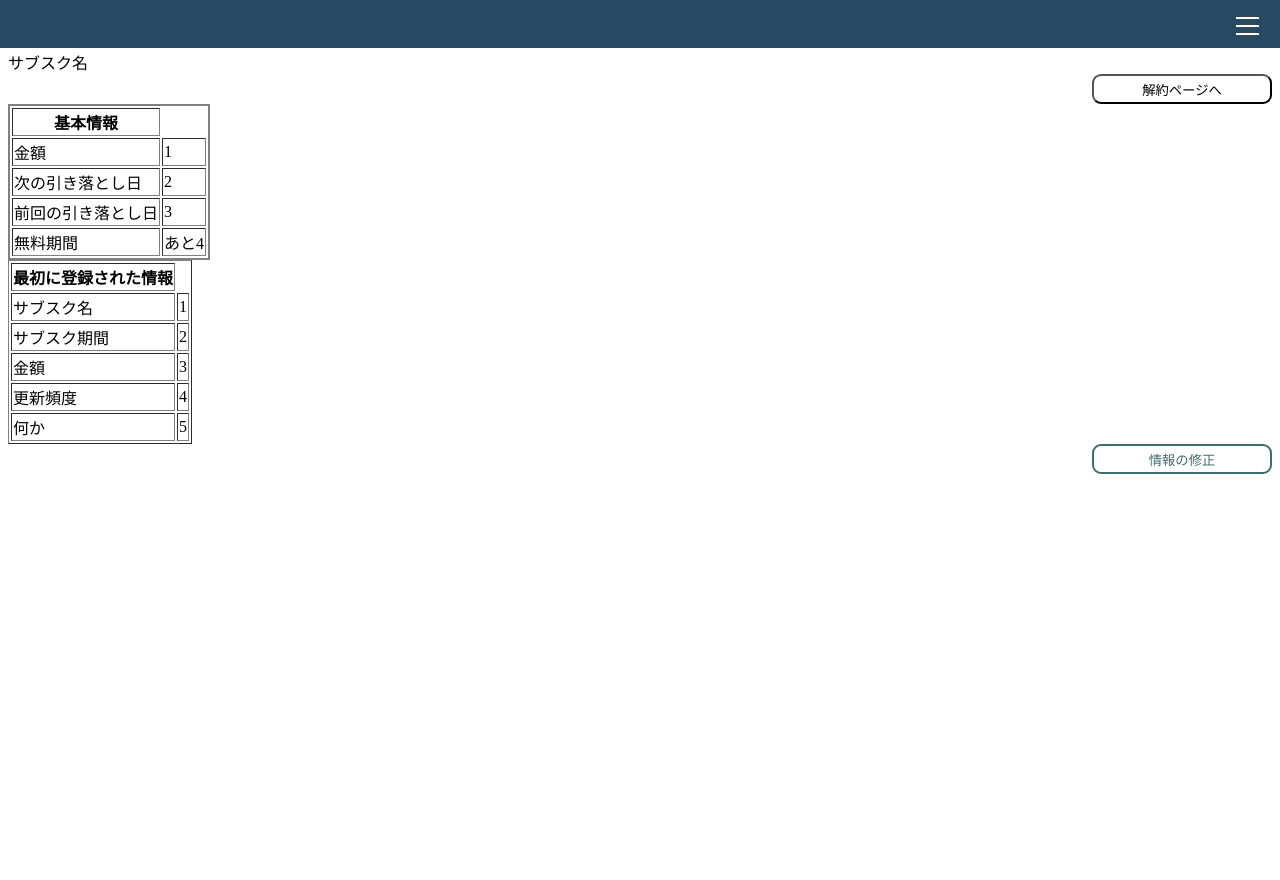
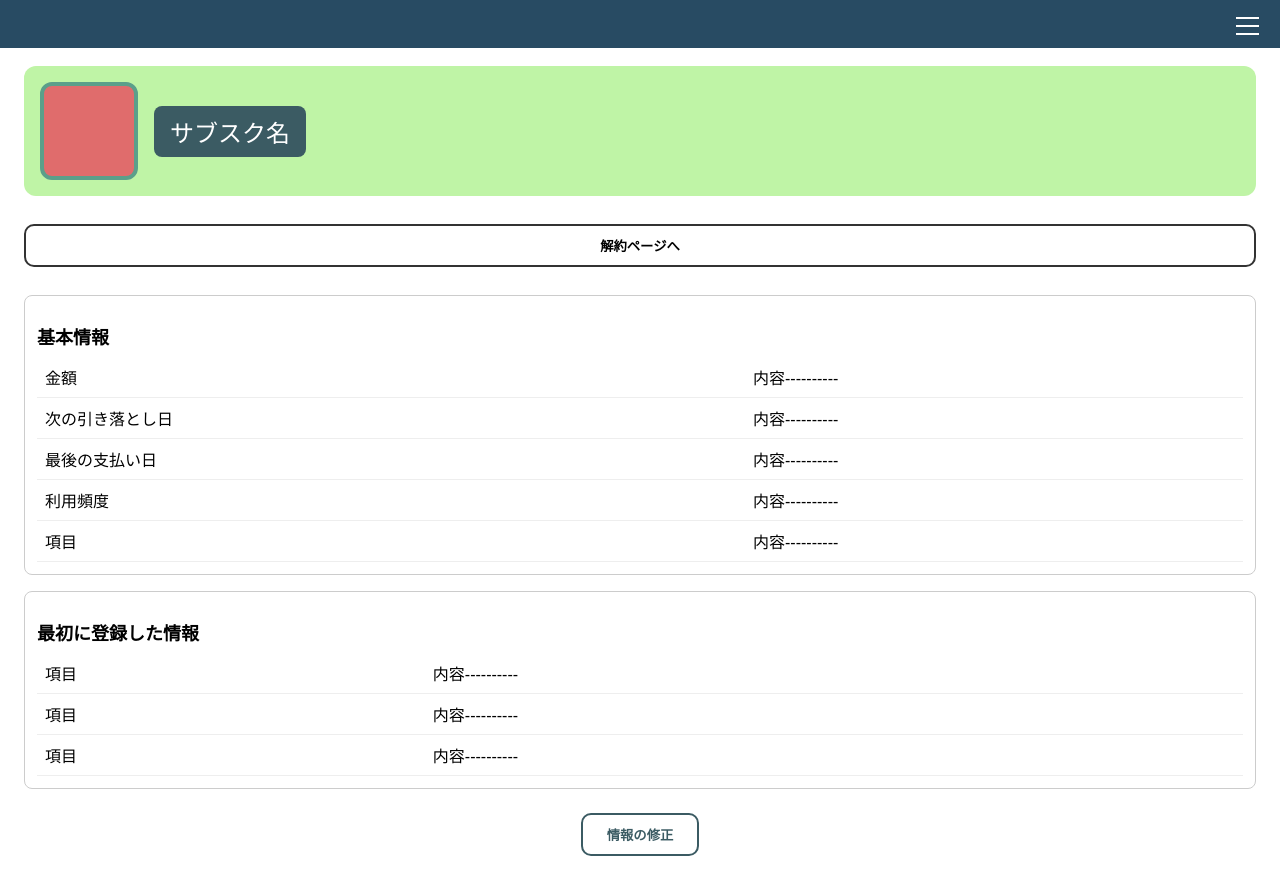
Before and after one commit to suke-0612/subcan, a Next.js app in the folder subcan/: page /detail in a window 1280 px wide. Before the commit the page ends 800 px from the top, so only its background shows below. Built offline with nearby package versions, Linux system fonts and the light colour scheme; no server answers; sample sign-in values are in the browser's storage.

Commit message:
feat:detail ui

```diff
--- a/subcan/src/app/(protected)/detail/page.tsx
+++ b/subcan/src/app/(protected)/detail/page.tsx
@@ -1,82 +1,153 @@
-// ログインページコンポーネント
-export default function DetailPage() {
+import React from "react";
+import Link from "next/link";
+
+const SubscriptionDetail = () => {
+  const basicInfo = [
+    { label: "金額", value: "内容----------" },
+    { label: "次の引き落とし日", value: "内容----------" },
+    { label: "最後の支払い日", value: "内容----------" },
+    { label: "利用頻度", value: "内容----------" },
+    { label: "項目", value: "内容----------" },
+  ];
+  const firstInfo = [
+    { label: "項目", value: "内容----------" },
+    { label: "項目", value: "内容----------" },
+    { label: "項目", value: "内容----------" },
+  ];
   return (
-    <>
-      サブスク名<br></br>
-      <div style={{ textAlign: "right" }}>
+    <div style={{ padding: "16px", fontFamily: "sans-serif" }}>
+      {/* サブスクヘッダー */}
+      <div
+        style={{
+          display: "flex",
+          alignItems: "center",
+          backgroundColor: "#bff4a6",
+          padding: "16px",
+          borderRadius: "12px",
+          marginBottom: "16px",
+        }}
+      >
+        <div
+          style={{
+            width: "90px",
+            height: "90px",
+            backgroundColor: "#e06c6c",
+            borderRadius: "12px",
+            marginRight: "16px",
+            border: "4px solid #5b9f8a",
+          }}
+        />
+        <div
+          style={{
+            fontSize: "24px",
+            color: "white",
+            backgroundColor: "#3b5b63",
+            padding: "8px 16px",
+            borderRadius: "8px",
+          }}
+        >
+          サブスク名
+        </div>
+      </div>
+
+      {/* 解約ボタン */}
+      <Link href="">
         <button
           style={{
-            width: "180px",
-            height: "30px",
-            backgroundColor: "white",
-            borderRadius: "9px",
-            padding: "0px 30px 0px 30px",
+            width: "100%",
+            padding: "10px",
+            margin: "12px 0",
+            border: "2px solid #333",
+            borderRadius: "10px",
+            background: "white",
+            fontWeight: "bold",
+            cursor: "pointer",
           }}
         >
           解約ページへ
         </button>
+      </Link>
+
+      {/* 基本情報 */}
+      <div
+        style={{
+          marginTop: "16px",
+          background: "#fff",
+          border: "1px solid #ccc",
+          borderRadius: "8px",
+          padding: "12px",
+        }}
+      >
+        <h2 style={{ fontSize: "18px", marginBottom: "8px" }}>基本情報</h2>
+        <table style={{ width: "100%", borderCollapse: "collapse" }}>
+          <tbody>
+            {basicInfo.map((item) => (
+              <tr key={item.label}>
+                <th style={thStyle}>{item.label}</th>
+                <td style={tdStyle}>{item.value}</td>
+              </tr>
+            ))}
+          </tbody>
+        </table>
       </div>
-      <table border={1} style={{ border: "2px solid gray" }}>
-        <tr>
-          <th>基本情報</th>
-        </tr>
-        <tr>
-          <td>金額</td>
-          <td>1</td>
-        </tr>
-        <tr>
-          <td>次の引き落とし日</td>
-          <td>2</td>
-        </tr>
-        <tr>
-          <td>前回の引き落とし日</td>
-          <td>3</td>
-        </tr>
-        <tr>
-          <td>無料期間</td>
-          <td>あと4</td>
-        </tr>
-      </table>
-      <table border={1}>
-        <tr>
-          <th>最初に登録された情報</th>
-        </tr>
-        <tr>
-          <td>サブスク名</td>
-          <td>1</td>
-        </tr>
-        <tr>
-          <td>サブスク期間</td>
-          <td>2</td>
-        </tr>
-        <tr>
-          <td>金額</td>
-          <td>3</td>
-        </tr>
-        <tr>
-          <td>更新頻度</td>
-          <td>4</td>
-        </tr>
-        <tr>
-          <td>何か</td>
-          <td>5</td>
-        </tr>
-      </table>
-      <div style={{ textAlign: "right" }}>
+
+      {/* 最初に登録した情報 */}
+      <div
+        style={{
+          marginTop: "16px",
+          background: "#fff",
+          border: "1px solid #ccc",
+          borderRadius: "8px",
+          padding: "12px",
+        }}
+      >
+        <h2 style={{ fontSize: "18px", marginBottom: "8px" }}>
+          最初に登録した情報
+        </h2>
+        <table style={{ width: "100%", borderCollapse: "collapse" }}>
+          <tbody>
+            {firstInfo.map((item) => (
+              <tr key={item.label}>
+                <th style={thStyle}>{item.label}</th>
+                <td style={tdStyle}>{item.value}</td>
+              </tr>
+            ))}
+          </tbody>
+        </table>
+      </div>
+
+      {/* 情報の修正ボタン */}
+      <div
+        style={{ marginTop: "24px", display: "flex", justifyContent: "center" }}
+      >
         <button
           style={{
-            width: "180px",
-            height: "30px",
-            backgroundColor: "white",
-            borderRadius: "9px",
-            border: "2px solid #3c6e71",
-            color: "#3c6e71",
-            padding: "0px 20px 0px 20px",
+            padding: "10px 24px",
+            border: "2px solid #3b5b63",
+            borderRadius: "10px",
+            background: "white",
+            color: "#3b5b63",
+            fontWeight: "bold",
+            cursor: "pointer",
           }}
         >
           情報の修正
         </button>
       </div>
-    </>
+    </div>
   );
-}
+};
+
+const thStyle = {
+  padding: "8px",
+  textAlign: "left" as const,
+  borderBottom: "1px solid #eee",
+  fontWeight: "normal",
+};
+
+const tdStyle = {
+  padding: "8px",
+  borderBottom: "1px solid #eee",
+};
+
+export default SubscriptionDetail;
```
